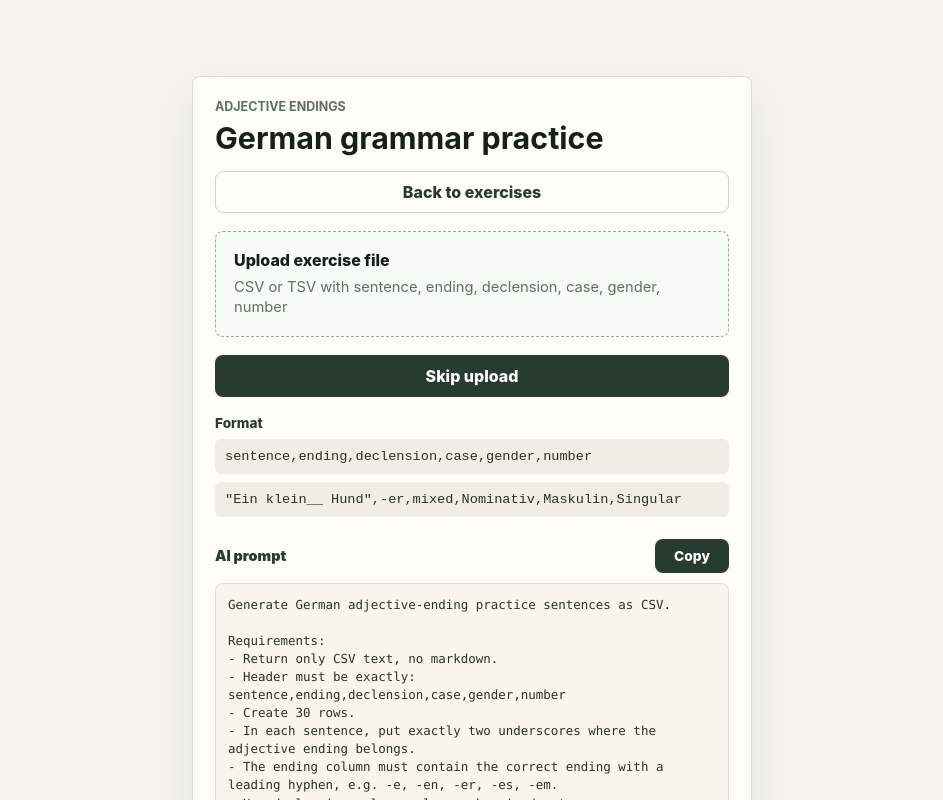
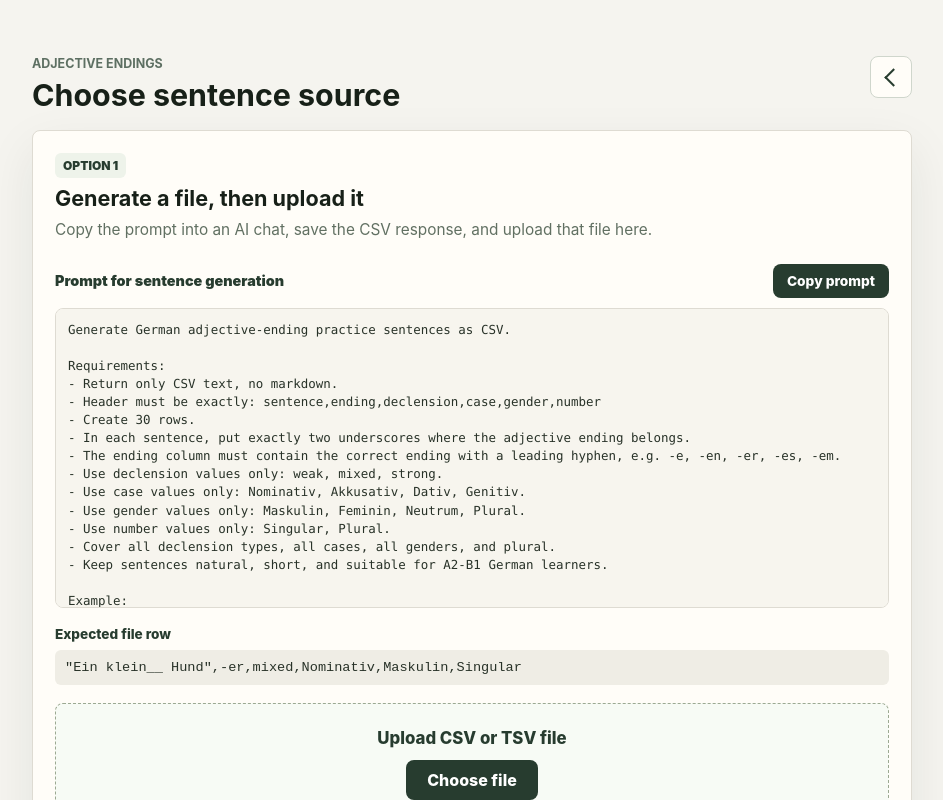
Before and after one commit to arturians/german-exercises, a React (Vite) app: page / in a window 1280 px wide. Both pictures are taken after a click on the button 640 px from the left and 224 px from the top of the page. Shown: the top 800 px of the page, without its empty margins (168-1111 px from the left). Built offline with nearby package versions, Linux system fonts and the light colour scheme.

Commit message:
Improve exercise setup flow

```diff
--- a/src/exercises/adjective-endings/AdjectiveEndingsExercise.tsx
+++ b/src/exercises/adjective-endings/AdjectiveEndingsExercise.tsx
@@ -196,18 +196,47 @@ export function AdjectiveEndingsExercise({ onBack }: AdjectiveEndingsExercisePro
   if (!isSetupComplete) {
     return (
       <section className="setup-screen" aria-label="Exercise setup">
-        <div className="setup-card">
         <header className="setup-header">
           <div>
             <p className="eyebrow">Adjective endings</p>
-              <h1>German grammar practice</h1>
+            <h1>Choose sentence source</h1>
           </div>
 
-            <button className="back-button" type="button" onClick={onBack}>
-              Back to exercises
+          <button
+            aria-label="Back to exercises"
+            className="back-button"
+            title="Back to exercises"
+            type="button"
+            onClick={onBack}
+          />
+        </header>
+
+        <div className="setup-options">
+          <section className="setup-option setup-option-primary" aria-labelledby="upload-option-title">
+            <div className="option-heading">
+              <span className="option-step">Option 1</span>
+              <h2 id="upload-option-title">Generate a file, then upload it</h2>
+              <p>
+                Copy the prompt into an AI chat, save the CSV response, and upload that file here.
+              </p>
+            </div>
+
+            <div className="prompt-helper" aria-label="AI prompt helper">
+              <header className="prompt-helper-header">
+                <span>Prompt for sentence generation</span>
+                <button type="button" onClick={copyPrompt}>
+                  {copyStatus || 'Copy prompt'}
                 </button>
               </header>
+              <pre>{AI_GENERATION_PROMPT}</pre>
+            </div>
 
+            <div className="format-note">
+              <span>Expected file row</span>
+              <code>"Ein klein__ Hund",-er,mixed,Nominativ,Maskulin,Singular</code>
+            </div>
+
+            <div className="upload-area">
               <label className="upload-box">
                 <input
                   ref={fileInputRef}
@@ -215,32 +244,29 @@ export function AdjectiveEndingsExercise({ onBack }: AdjectiveEndingsExercisePro
                   accept=".csv,.tsv,text/csv,text/tab-separated-values,text/plain"
                   onChange={handleUpload}
                 />
-            <span className="upload-title">Upload exercise file</span>
+                <span className="upload-title">Upload CSV or TSV file</span>
+                <span className="upload-action">Choose file</span>
                 <span className="upload-copy">
-              {fileName || 'CSV or TSV with sentence, ending, declension, case, gender, number'}
+                  {fileName || 'Expected columns: sentence, ending, declension, case, gender, number'}
                 </span>
               </label>
 
-          <button className="secondary-button" type="button" onClick={skipUpload}>
-            Skip upload
-          </button>
+              {error ? <p className="error-message">{error}</p> : null}
+            </div>
+          </section>
 
-          {error ? <p className="error-message">{error}</p> : null}
-
-          <div className="format-note">
-            <span>Format</span>
-            <code>sentence,ending,declension,case,gender,number</code>
-            <code>"Ein klein__ Hund",-er,mixed,Nominativ,Maskulin,Singular</code>
+          <section className="setup-option setup-option-secondary" aria-labelledby="examples-option-title">
+            <div className="option-heading">
+              <span className="option-step">Option 2</span>
+              <h2 id="examples-option-title">Start with built-in examples</h2>
+              <p>
+                Skip file creation and practice with the small predefined set already included.
+              </p>
             </div>
 
-          <section className="prompt-helper" aria-label="AI prompt helper">
-            <header className="prompt-helper-header">
-              <span>AI prompt</span>
-              <button type="button" onClick={copyPrompt}>
-                {copyStatus || 'Copy'}
+            <button className="secondary-button" type="button" onClick={skipUpload}>
+              Use built-in examples
             </button>
-            </header>
-            <pre>{AI_GENERATION_PROMPT}</pre>
           </section>
         </div>
       </section>
@@ -255,9 +281,13 @@ export function AdjectiveEndingsExercise({ onBack }: AdjectiveEndingsExercisePro
             <p className="eyebrow">Exercise {progress}</p>
             <h2>Choose the adjective ending</h2>
           </div>
-          <button className="back-button inline-back-button" type="button" onClick={onBack}>
-            Back to exercises
-          </button>
+          <button
+            aria-label="Back to exercises"
+            className="back-button inline-back-button"
+            title="Back to exercises"
+            type="button"
+            onClick={onBack}
+          />
         </header>
 
         <div className="sentence-panel">
--- a/src/exercises/adjective-endings/adjective-endings.css
+++ b/src/exercises/adjective-endings/adjective-endings.css
@@ -6,13 +6,12 @@
 
 .setup-screen {
   display: grid;
-  min-height: calc(100vh - 48px);
+  gap: 18px;
   align-items: start;
-  justify-items: center;
-  padding-top: 52px;
+  max-width: 880px;
+  padding-top: 32px;
 }
 
-.setup-card,
 .practice-area {
   border: 1px solid #dedbd2;
   background: #fffdf8;
@@ -20,16 +19,69 @@
   box-shadow: 0 18px 50px rgba(31, 42, 32, 0.08);
 }
 
-.setup-card {
+.setup-header {
+  display: flex;
+  align-items: flex-start;
+  justify-content: space-between;
+  gap: 18px;
+}
+
+.setup-options {
+  display: grid;
+  gap: 16px;
+}
+
+.setup-option {
   display: grid;
   gap: 18px;
-  width: min(100%, 560px);
   padding: 22px;
+  border: 1px solid #dedbd2;
+  border-radius: 8px;
+  background: #fffdf8;
+  box-shadow: 0 18px 50px rgba(31, 42, 32, 0.08);
 }
 
-.setup-header {
+.setup-option-secondary {
+  align-items: center;
+  grid-template-columns: minmax(0, 1fr) minmax(190px, 240px);
+}
+
+.option-heading {
   display: grid;
-  gap: 16px;
+  gap: 8px;
+}
+
+.option-heading h2,
+.option-heading p {
+  margin: 0;
+}
+
+.option-heading h2 {
+  font-size: 1.35rem;
+  line-height: 1.18;
+}
+
+.option-heading p {
+  max-width: 620px;
+  color: #617062;
+  font-size: 0.96rem;
+  line-height: 1.45;
+}
+
+.option-step {
+  width: fit-content;
+  padding: 5px 8px;
+  border-radius: 6px;
+  background: #eef3ea;
+  color: #273c2f;
+  font-size: 0.75rem;
+  font-weight: 900;
+  text-transform: uppercase;
+}
+
+.upload-area {
+  display: grid;
+  gap: 10px;
 }
 
 .practice-area {
@@ -39,12 +91,14 @@
 
 .upload-box {
   display: grid;
-  gap: 8px;
-  padding: 18px;
+  justify-items: center;
+  gap: 12px;
+  padding: 24px 18px;
   border: 1px dashed #9ca992;
   border-radius: 8px;
   background: #f7fbf5;
   cursor: pointer;
+  text-align: center;
 }
 
 .upload-box input {
@@ -56,7 +110,26 @@
 }
 
 .upload-title {
+  color: #273c2f;
+  font-size: 1.05rem;
   font-weight: 800;
+}
+
+.upload-action {
+  display: inline-flex;
+  align-items: center;
+  justify-content: center;
+  min-width: 132px;
+  min-height: 40px;
+  padding: 0 16px;
+  border-radius: 8px;
+  background: #273c2f;
+  color: #fff;
+  font-weight: 800;
+}
+
+.upload-box:hover .upload-action {
+  background: #1d3025;
 }
 
 .upload-copy {
@@ -75,18 +148,34 @@
 }
 
 .back-button {
-  width: 100%;
+  display: inline-grid;
+  width: 42px;
+  height: 42px;
   min-height: 42px;
+  flex: 0 0 auto;
+  place-items: center;
   border: 1px solid #cfd6cc;
   border-radius: 8px;
   background: #fffdf8;
   color: #273c2f;
-  font-weight: 800;
+}
+
+.back-button::before {
+  content: "";
+  width: 11px;
+  height: 11px;
+  border-bottom: 2px solid currentColor;
+  border-left: 2px solid currentColor;
+  transform: translateX(2px) rotate(45deg);
+}
+
+.back-button:hover {
+  background: #eef3ea;
 }
 
 .inline-back-button {
-  width: auto;
-  padding: 0 14px;
+  width: 42px;
+  padding: 0;
 }
 
 .error-message {
@@ -102,7 +191,6 @@
 .format-note {
   display: grid;
   gap: 8px;
-  margin-top: auto;
   color: #596258;
   font-size: 0.85rem;
 }
@@ -142,7 +230,7 @@
 }
 
 .prompt-helper-header button {
-  min-width: 74px;
+  min-width: 116px;
   height: 34px;
   border-radius: 8px;
   background: #273c2f;
@@ -152,7 +240,7 @@
 }
 
 .prompt-helper pre {
-  max-height: 260px;
+  max-height: 300px;
   margin: 0;
   overflow: auto;
   padding: 12px;
@@ -164,6 +252,33 @@
   font-size: 0.78rem;
   line-height: 1.45;
   white-space: pre-wrap;
+}
+
+@media (max-width: 680px) {
+  .setup-screen {
+    padding-top: 12px;
+  }
+
+  .setup-header {
+    display: grid;
+  }
+
+  .setup-option {
+    padding: 18px;
+  }
+
+  .setup-option-secondary {
+    grid-template-columns: 1fr;
+  }
+
+  .prompt-helper-header {
+    align-items: stretch;
+    flex-direction: column;
+  }
+
+  .prompt-helper-header button {
+    width: 100%;
+  }
 }
 
 .practice-header {
```
Lines whose indentation alone changed are shown as unchanged.
